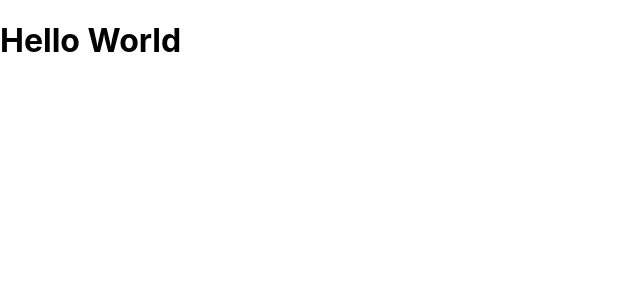
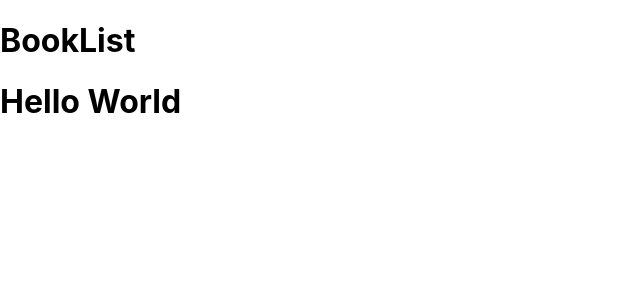
Before and after one commit to davidmrtz-dev/react-bookstore, a React (Create React App) app: page / in a window 1280 px wide. Shown: the top 300 px of the page, without its empty margins (0-640 px from the left). Built offline with nearby package versions, Linux system fonts and the light colour scheme.

Commit message:
Adding Booklist container

```diff
--- a/src/App.js
+++ b/src/components/App.js
@@ -1,10 +1,12 @@
 import React from 'react';
+import BookList from '../containers/BooksList';
 
 function App() {
   return (
-    <div className="App">
+    <>
+      <BookList />
       <h1>Hello World</h1>
-    </div>
+    </>
   );
 }
 
--- /dev/null
+++ b/src/containers/BooksList.js
@@ -0,0 +1,9 @@
+import React from 'react';
+
+const BookList = () => (
+  <>
+    <h1>BookList</h1>
+  </>
+);
+
+export default BookList;
--- a/src/index.js
+++ b/src/index.js
@@ -1,15 +1,10 @@
 import React from 'react';
 import ReactDOM from 'react-dom';
 import './index.css';
-import App from './App';
+import App from './components/App';
 import * as serviceWorker from './serviceWorker';
 
-ReactDOM.render(
-  <React.StrictMode>
-    <App />
-  </React.StrictMode>,
-  document.getElementById('root'),
-);
+ReactDOM.render(<App />, document.getElementById('root'));
 
 // If you want your app to work offline and load faster, you can change
 // unregister() to register() below. Note this comes with some pitfalls.
```
Also changed, not shown: src/actions/index.js (added), src/reducers/books.js (added), src/reducers/index.js (added).
